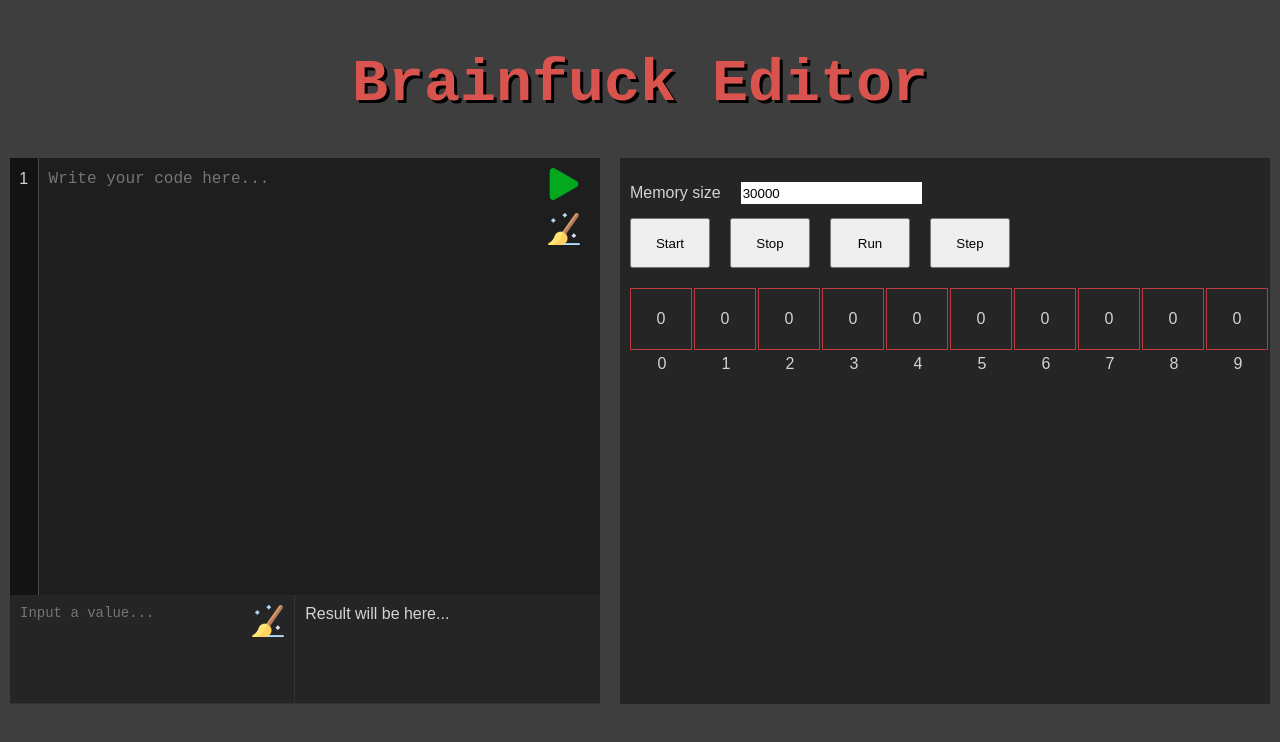
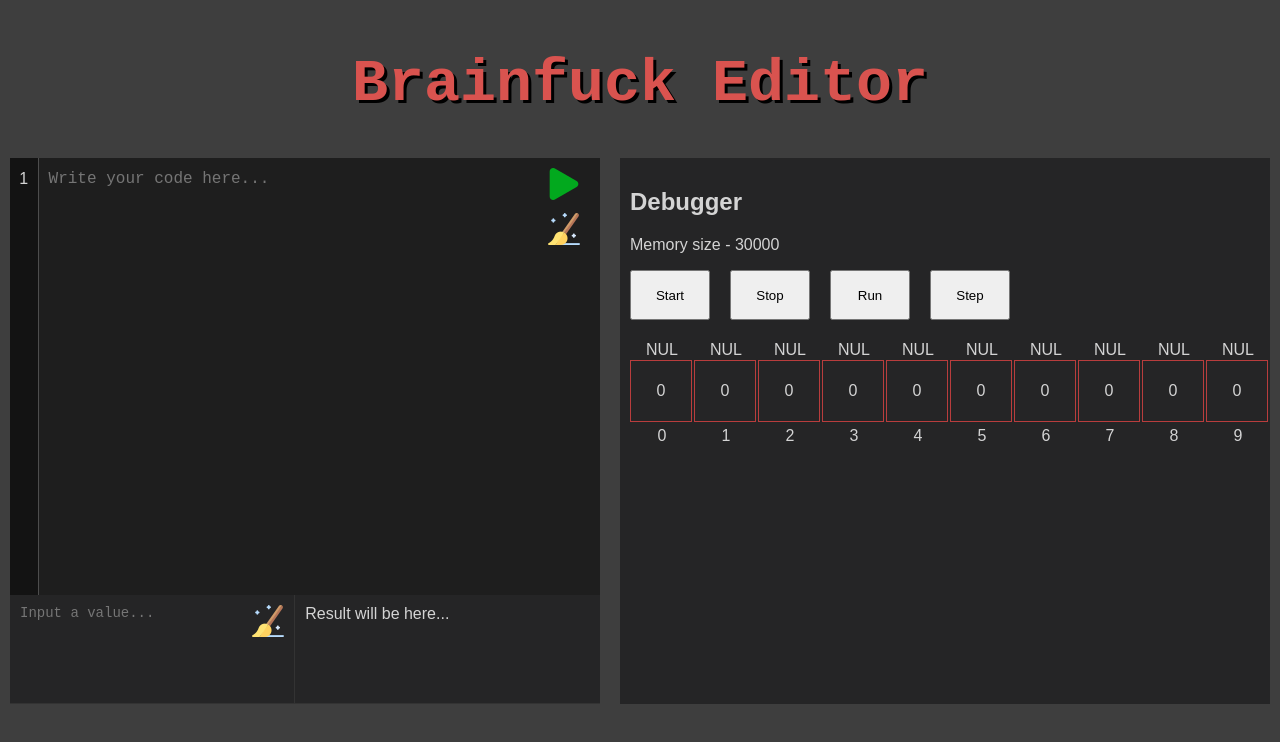
Before and after one commit to DIS-Guys/brainfuck_editor_front, a React (Vite) app: page / in a window 1280 px wide. Shown: the top 742 px of the page. Built offline with nearby package versions, Linux system fonts and the light colour scheme.

Commit message:
Add display of ascii symbols

```diff
--- a/src/components/Debugger/Debugger.css
+++ b/src/components/Debugger/Debugger.css
@@ -7,24 +7,6 @@
 #debugger-container {
   width: 100%;
   height: 100%;
-}
-
-.memory-size {
-  display: flex;
-  align-items: center;
-  gap: 20px;
-}
-
-#memory-size-input {
-  height: 20px;
-  border: none;
-  outline: none;
-}
-
-#memory-size-input::-webkit-outer-spin-button,
-#memory-size-input::-webkit-inner-spin-button {
-  margin: 0;
-  -webkit-appearance: none;
 }
 
 .control-buttons {
@@ -70,6 +52,13 @@
   margin-top: 5px;
 }
 
-.memory-cell.highlight {
+.memory-cell.highlighted {
   background-color: rgba(255, 0, 0, 0.425);
 }
+
+.ascii-symbol {
+  height: 20px;
+  display: flex;
+  align-items: center;
+  justify-content: center;
+}
--- a/src/components/Debugger/Debugger.tsx
+++ b/src/components/Debugger/Debugger.tsx
@@ -2,14 +2,50 @@ import { useState } from 'react';
 import './Debugger.css';
 import { DebugInfo } from '../../types/DebugInfo';
 import classNames from 'classnames';
+import { Ascii } from '../../types/Ascii';
 
 type Props = {
   code: string;
   input: string;
 };
 
+const asciiNames: Ascii = {
+  0: 'NUL',
+  1: 'SOH',
+  2: 'STX',
+  3: 'ETX',
+  4: 'EOT',
+  5: 'ENQ',
+  6: 'ACK',
+  7: 'BEL',
+  8: 'BS',
+  9: 'TAB',
+  10: 'LF',
+  11: 'VT',
+  12: 'FF',
+  13: 'CR',
+  14: 'SO',
+  15: 'SI',
+  16: 'DLE',
+  17: 'DC1',
+  18: 'DC2',
+  19: 'DC3',
+  20: 'DC4',
+  21: 'NAK',
+  22: 'SYN',
+  23: 'ETB',
+  24: 'CAN',
+  25: 'EM',
+  26: 'SUB',
+  27: 'ESC',
+  28: 'FS',
+  29: 'GS',
+  30: 'RS',
+  31: 'US',
+  127: 'DEL',
+};
+
 export const Debugger: React.FC<Props> = ({ code, input }) => {
-  const [memorySize, setMemorySize] = useState(30000);
   const [debuggerCode, setDebuggerCode] = useState('');
   const [isDebugging, setIsDebugging] = useState(false);
   const [debugInfo, setDebugInfo] = useState<number[][]>([]);
@@ -29,12 +65,6 @@ export const Debugger: React.FC<Props> = ({ code, input }) => {
         return char;
       })
       .join('');
-  };
-
-  const handleMemorySizeBlur = (event: React.ChangeEvent<HTMLInputElement>) => {
-    if (+event.target.value > 30000) {
-      setMemorySize(30000);
-    }
   };
 
   const stepThroughCode = () => {
@@ -92,17 +122,21 @@ export const Debugger: React.FC<Props> = ({ code, input }) => {
     setIsDebugging(false);
   };
 
+  const getAsciiSymbol = (value: number) => {
+    if (value >= 32 && value <= 126) {
+      return String.fromCharCode(value);
+    } else if (value in asciiNames) {
+      return asciiNames[value];
+    } else {
+      return '';
+    }
+  };
+
   return (
     <div className="debugger">
+      <h2>Debugger</h2>
       <div className="memory-size">
-        <p id="memory-size">Memory size</p>
-        <input
-          type="number"
-          id="memory-size-input"
-          onChange={(event) => setMemorySize(+event.target.value)}
-          onBlur={handleMemorySizeBlur}
-          value={memorySize}
-        />
+        <p id="memory-size">Memory size - 30000</p>
       </div>
       <div className="control-buttons">
         <button
@@ -137,6 +171,7 @@ export const Debugger: React.FC<Props> = ({ code, input }) => {
           .slice(memoryViewStart, memoryViewStart + 10)
           .map((cell, index) => (
             <div key={index} className="memory-wrapper">
+              <div className="ascii-symbol">{getAsciiSymbol(cell)}</div>
               <div
                 className={classNames('memory-cell', {
                   highlighted:
--- /dev/null
+++ b/src/types/Ascii.ts
@@ -0,0 +1,3 @@
+export type Ascii = {
+  [key: number]: string;
+}
```
